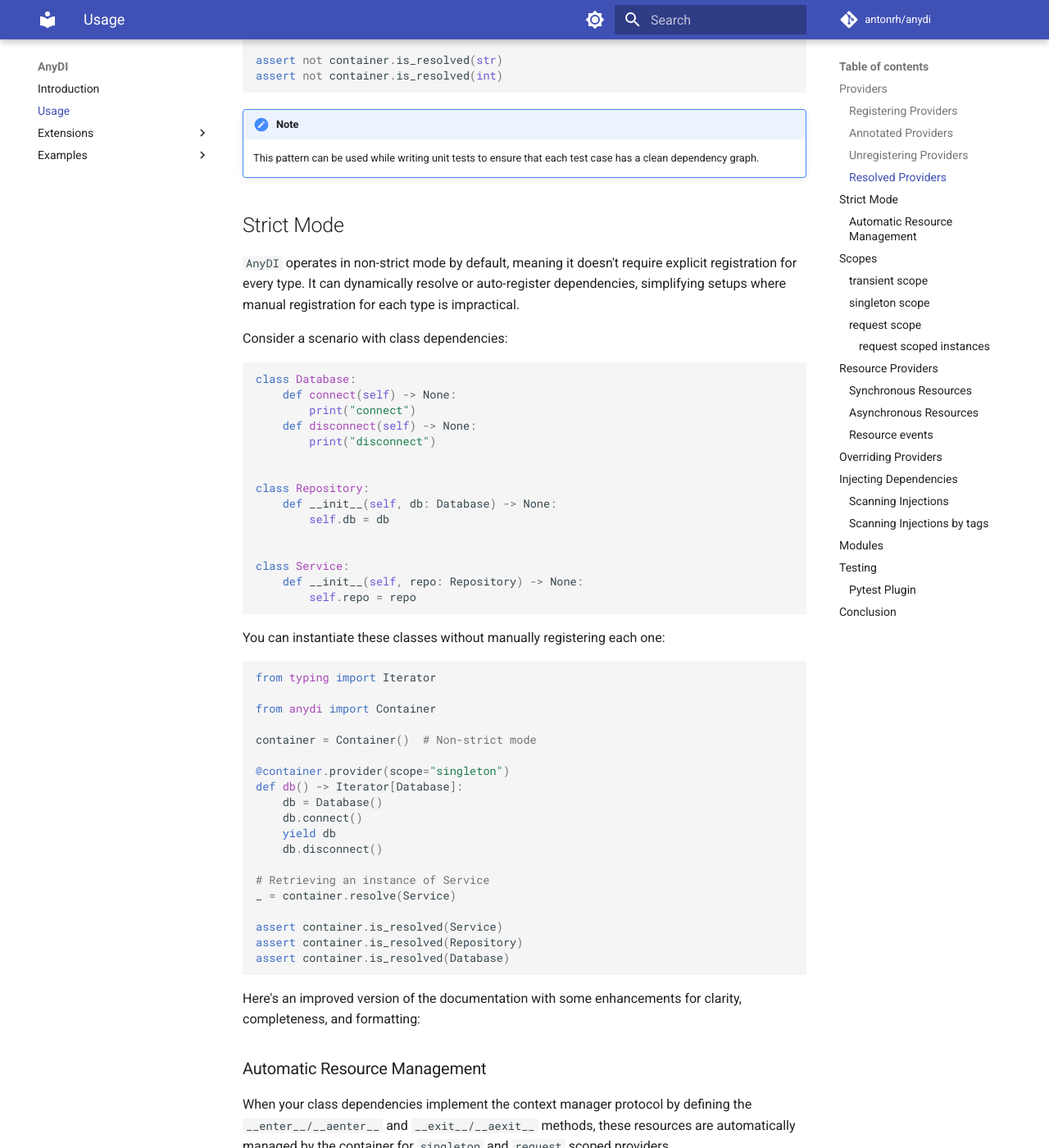
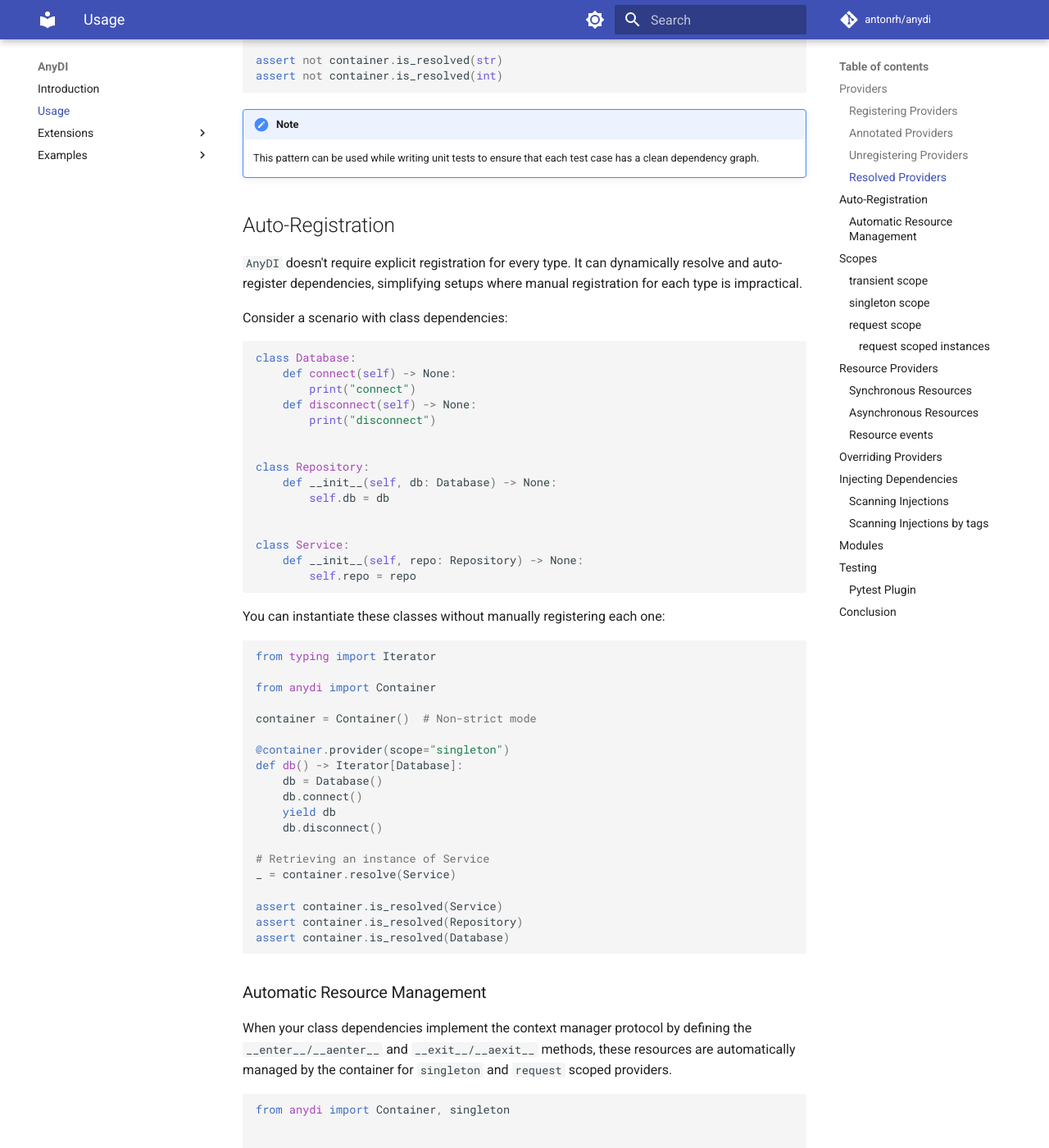
Before and after one commit to antonrh/anydi, an MkDocs documentation site: the page built from docs/usage.md, in a window 1280 px wide and 1400 px high, scrolled down 3007 px. Shown: the whole window at 82% size. Built offline with MkDocs 1.6.1 and Material for MkDocs 9.7.7, drawn with Linux system fonts in a browser that asks for light colours; comment, search, counter and statistics services are not loaded.

Commit message:
Update docs

````diff
--- a/docs/usage.md
+++ b/docs/usage.md
@@ -145,11 +145,11 @@ assert not container.is_resolved(int)
 
     This pattern can be used while writing unit tests to ensure that each test case has a clean dependency graph.
 
-## Strict Mode
+## Auto-Registration
 
 
-`AnyDI` operates in non-strict mode by default, meaning it doesn't require explicit registration for every type.
-It can dynamically resolve or auto-register dependencies, simplifying setups where manual registration for each type is impractical.
+`AnyDI` doesn't require explicit registration for every type. It can dynamically resolve and auto-register dependencies,
+simplifying setups where manual registration for each type is impractical.
 
 Consider a scenario with class dependencies:
 
@@ -195,8 +195,6 @@ assert container.is_resolved(Repository)
 assert container.is_resolved(Database)
 ```
 
-Here's an improved version of the documentation with some enhancements for clarity, completeness, and formatting:
-
 ### Automatic Resource Management
 
 When your class dependencies implement the context manager protocol by defining the `__enter__/__aenter__` and `__exit__/__aexit__` methods, these resources are automatically managed by the container for `singleton` and `request` scoped providers.
@@ -219,7 +217,7 @@ class Connection:
         self.disconnected = True
 
 
-container = Container(strict=False)
+container = Container()
 connection = container.resolve(Connection)
 
 assert container.is_resolved(Connection)
````
Also changed, not shown: docs/extensions/django.md (+1 -1 lines).
